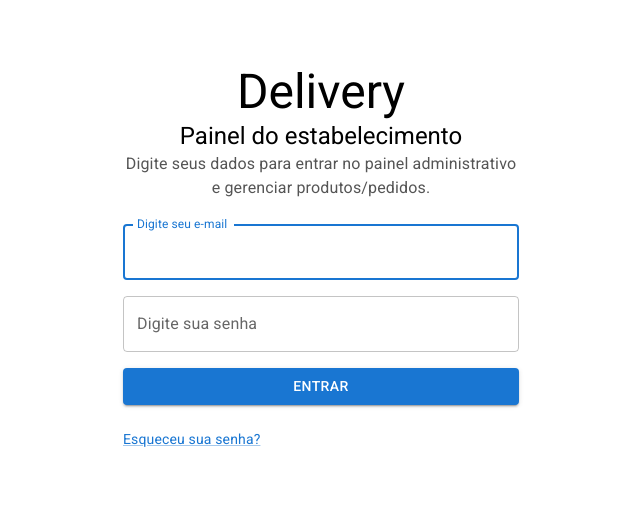
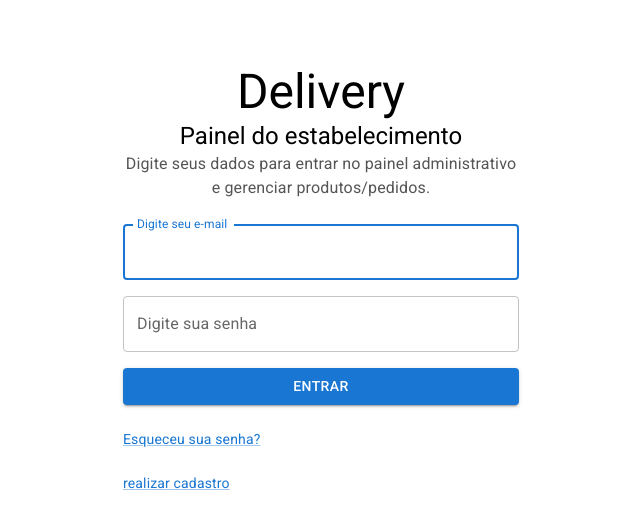
Before and after one commit to joaoygorr/Delivery, a Next.js app in the folder app/: page /signIn in a window 1280 px wide. Shown: the top 528 px of the page, without its empty margins (319-959 px from the left). Built offline with nearby package versions, Linux system fonts and the light colour scheme; no server answers.

Commit message:
fix: ajuste rotas

```diff
--- a/app/src/app/(auth)/signIn/forgot/expired/page.tsx
+++ b/app/src/app/(auth)/signIn/forgot/expired/page.tsx
@@ -10,7 +10,7 @@ export default function Page() {
         Este link expirou, refaça o procedimento
       </Alert>
 
-      <MuiLink href="/signIn/forgot" component={Link} variant="button">
+      <MuiLink href="/signin/forgot" component={Link} variant="button">
         Esqueci minha senha
       </MuiLink>
     </div>
--- a/app/src/app/(auth)/signIn/page.tsx
+++ b/app/src/app/(auth)/signIn/page.tsx
@@ -66,8 +66,13 @@ export default function Page() {
         </Button>
 
         <Box className="box-auth-forgot">
-          <MuiLink href="/signIn/forgot" variant="body2" component={Link}>
+          <MuiLink href="/signin/forgot" variant="body2" component={Link}>
             Esqueceu sua senha?
+          </MuiLink>
+        </Box>
+        <Box className="box-auth-forgot">
+          <MuiLink href="/signup" variant="body2" component={Link}>
+            realizar cadastro
           </MuiLink>
         </Box>
       </Box>
```
